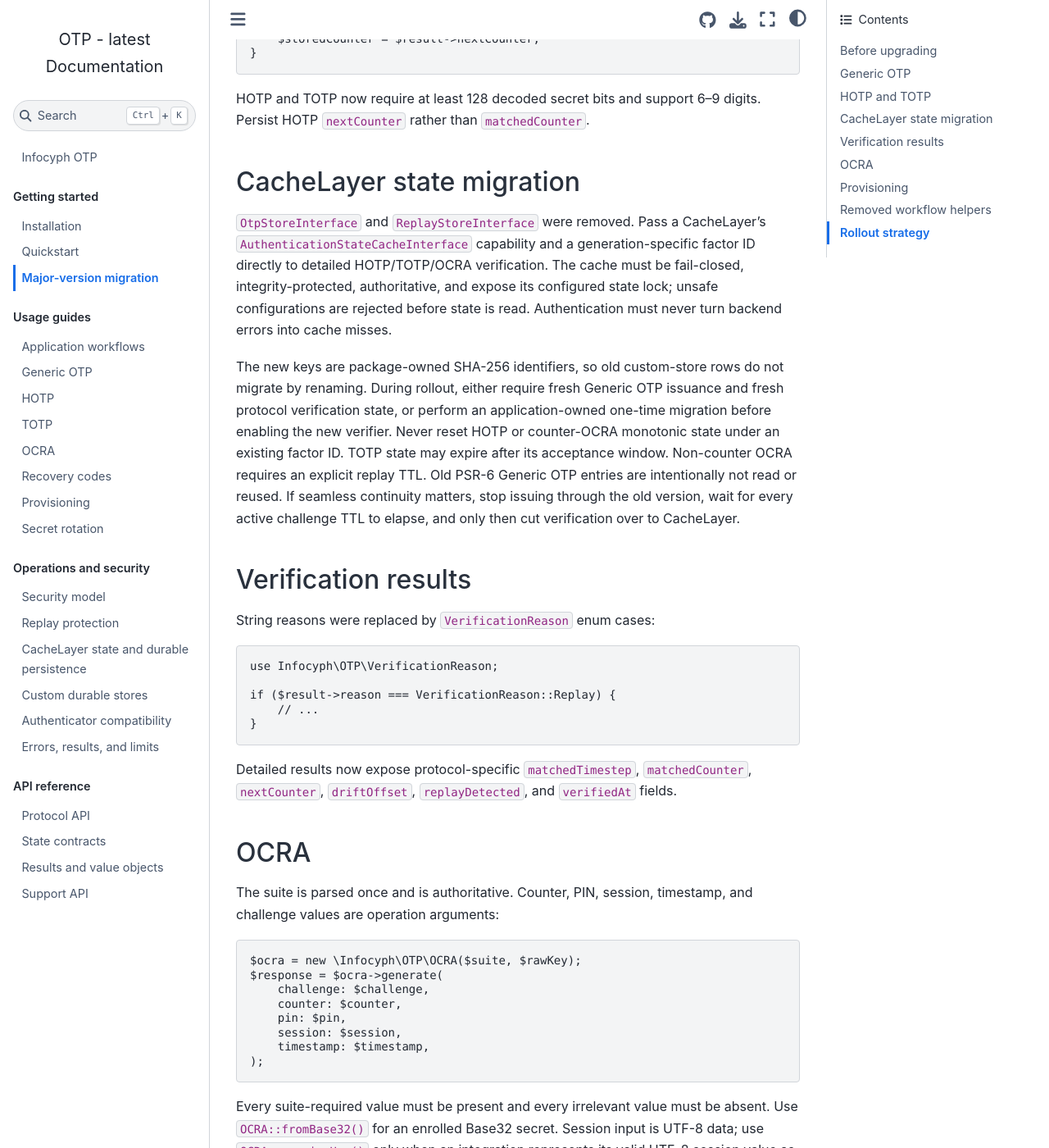
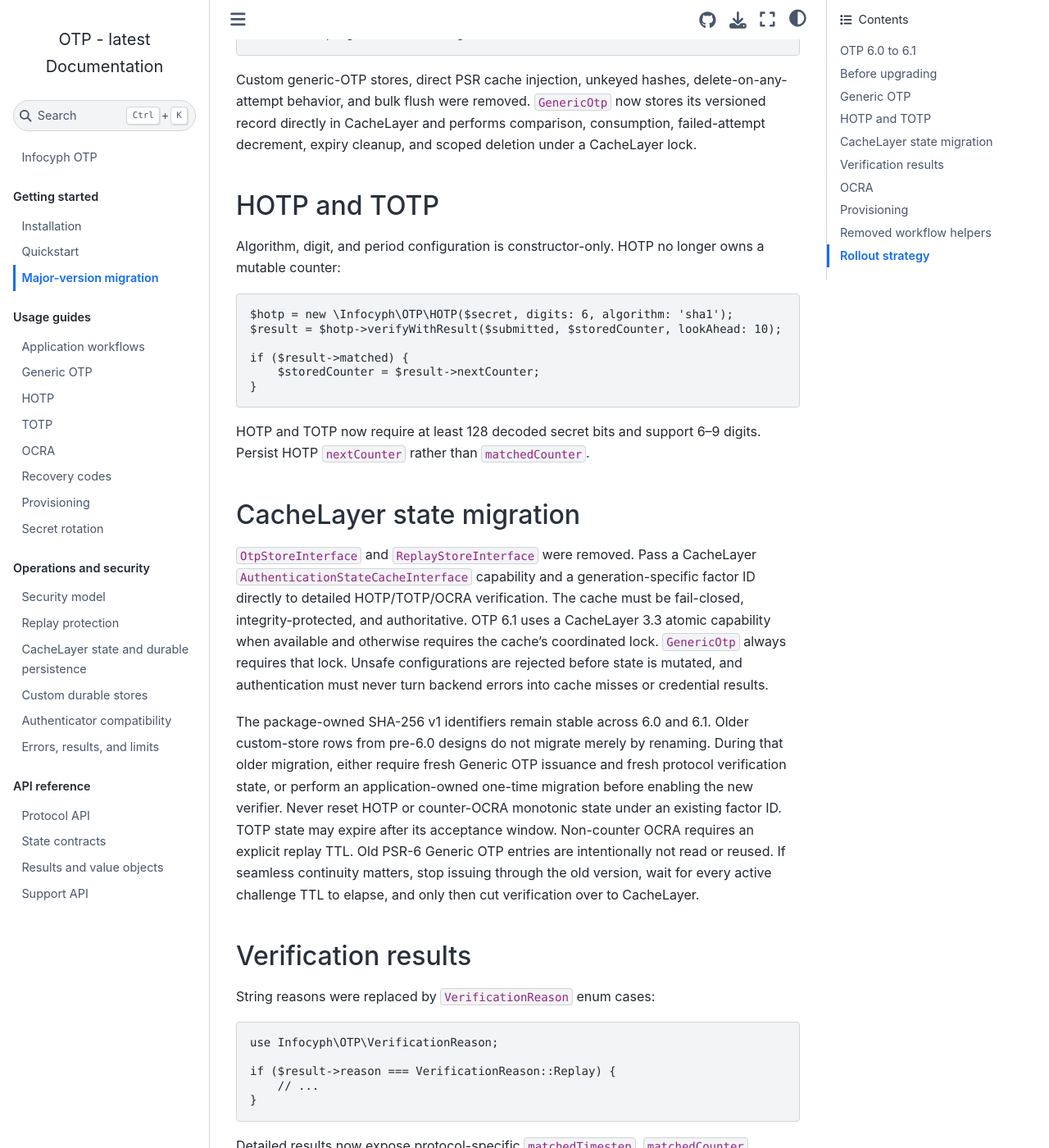
Before and after one commit to infocyph/OTP, a Sphinx documentation site: the page built from docs/getting-started/migration.rst, in a window 1280 px wide and 1400 px high, scrolled down 1336 px. Shown: the whole window at 82% size. Built offline with Sphinx 7.4.7 and the Sphinx Book theme 1.1.4, drawn with Linux system fonts in a browser that asks for light colours; some of the changed text lies outside the part shown.

Commit message:
docs: add OTP 6.1 CacheLayer migration rules

```diff
--- a/docs/getting-started/migration.rst
+++ b/docs/getting-started/migration.rst
@@ -4,6 +4,22 @@
 This release intentionally has no compatibility layer. Migrate behavior and
 durable state together; changing method names without changing storage
 semantics is unsafe.
+
+OTP 6.0 to 6.1
+--------------
+
+OTP 6.1 raises the CacheLayer floor to ``^3.3``. Public HOTP/TOTP/OCRA result
+contracts and the package-owned v1 replay keys/values remain unchanged.
+CacheLayer 3.3 native atomics are preferred for those replay transitions and a
+coordinated lock is used only when the backend does not expose atomics.
+``GenericOtp`` remains lock-based.
+
+Do not run shared stateful 6.0 and atomic-path 6.1 workers through a prolonged
+rolling window. A 6.0 worker coordinates by lock while a 6.1 worker may mutate
+the same scalar replay key by CAS. Drain or replace 6.0 stateful workers before
+activating 6.1 workers against that shared authentication-state backend. This is
+a deployment-coordination rule, not a replay-key migration: do not clear or
+rename the existing v1 replay state during the upgrade.
 
 Before upgrading
 ----------------
@@ -12,7 +28,9 @@
    step-up, secret-store, and replay APIs.
 #. Record the existing secret encoding, digits, algorithms, periods, counters,
    factor identifiers, and recovery batches.
-#. Select one authoritative CacheLayer backend with its configured state lock.
+#. Select one fail-closed, integrity-protected, authoritative CacheLayer backend;
+   ensure it exposes native atomics or its configured state lock as required by
+   the primitive.
 #. Deploy backend/schema/Redis changes before code that depends on them.
 #. Test concurrent requests against the real backing store.
 #. Plan how old factor IDs and replay state will be retired.
@@ -70,21 +88,24 @@
 --------------------------
 
 ``OtpStoreInterface`` and ``ReplayStoreInterface`` were removed. Pass a
-CacheLayer's ``AuthenticationStateCacheInterface`` capability and a
+CacheLayer ``AuthenticationStateCacheInterface`` capability and a
 generation-specific factor ID directly to detailed HOTP/TOTP/OCRA verification.
-The cache must be fail-closed, integrity-protected, authoritative, and expose
-its configured state lock; unsafe configurations are rejected before state is
-read. Authentication must never turn backend errors into cache misses.
+The cache must be fail-closed, integrity-protected, and authoritative. OTP 6.1
+uses a CacheLayer 3.3 atomic capability when available and otherwise requires
+the cache's coordinated lock. ``GenericOtp`` always requires that lock. Unsafe
+configurations are rejected before state is mutated, and authentication must
+never turn backend errors into cache misses or credential results.
 
-The new keys are package-owned SHA-256 identifiers, so old custom-store rows do
-not migrate by renaming. During rollout, either require fresh Generic OTP
-issuance and fresh protocol verification state, or perform an application-owned
-one-time migration before enabling the new verifier. Never reset HOTP or
-counter-OCRA monotonic state under an existing factor ID. TOTP state may expire
-after its acceptance window. Non-counter OCRA requires an explicit replay TTL.
-Old PSR-6 Generic OTP entries are intentionally not read or reused. If seamless
-continuity matters, stop issuing through the old version, wait for every active
-challenge TTL to elapse, and only then cut verification over to CacheLayer.
+The package-owned SHA-256 v1 identifiers remain stable across 6.0 and 6.1. Older
+custom-store rows from pre-6.0 designs do not migrate merely by renaming. During
+that older migration, either require fresh Generic OTP issuance and fresh
+protocol verification state, or perform an application-owned one-time migration
+before enabling the new verifier. Never reset HOTP or counter-OCRA monotonic
+state under an existing factor ID. TOTP state may expire after its acceptance
+window. Non-counter OCRA requires an explicit replay TTL. Old PSR-6 Generic OTP
+entries are intentionally not read or reused. If seamless continuity matters,
+stop issuing through the old version, wait for every active challenge TTL to
+elapse, and only then cut verification over to CacheLayer.
 
 Verification results
 --------------------
@@ -160,7 +181,10 @@
 Rollout strategy
 ----------------
 
-For a zero-downtime upgrade, deploy new store schemas first, dual-read only at
-the application persistence boundary if necessary, migrate each factor to a
-versioned factor ID, and remove the old path after all active records are
-converted. Never share a replay key between old and new secret generations.
+For a zero-downtime application migration between factor generations, deploy new
+store schemas first, dual-read only at the application persistence boundary if
+necessary, migrate each factor to a versioned factor ID, and remove the old path
+after all active records are converted. Never share a replay key between old and
+new secret generations. For the 6.0-to-6.1 runtime upgrade specifically, follow
+the drain/replace rule above rather than concurrently mixing lock-based 6.0
+workers with atomic-path 6.1 workers on the same replay state.
```
